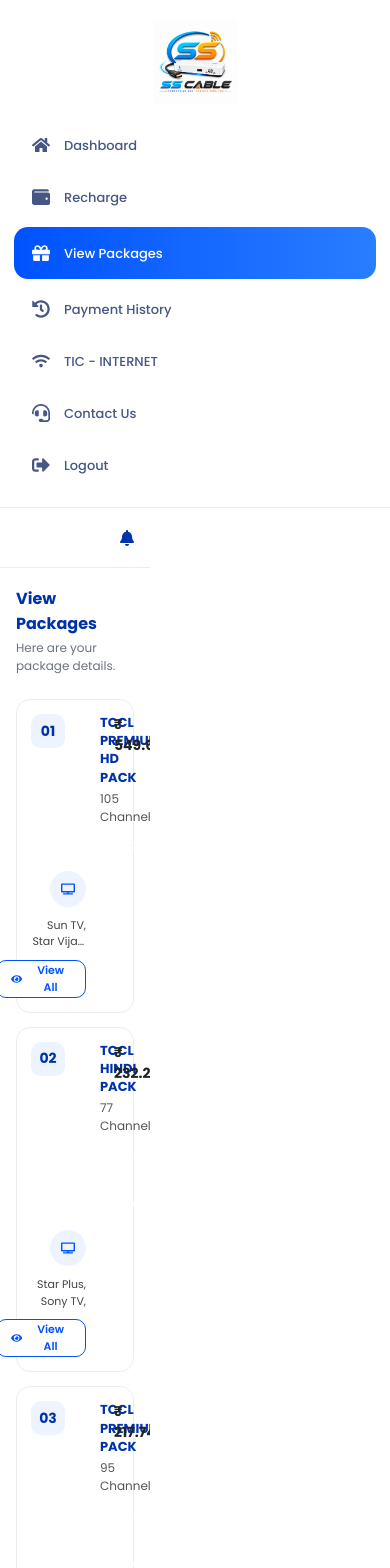
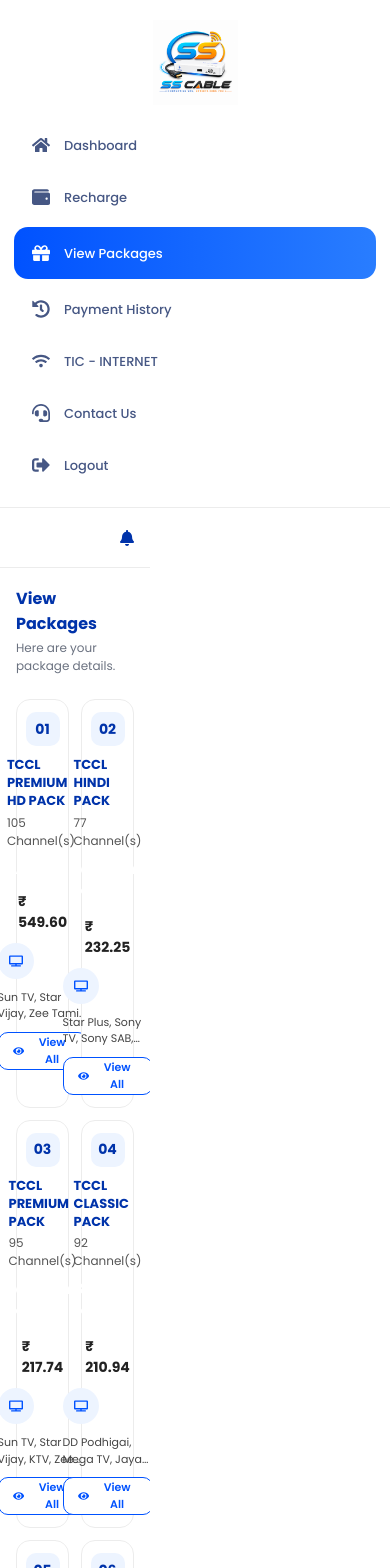
Before and after one commit to SanthoshIT207/SSCABLE-CRP, a React (Vite) app: page /view-packages in a window 390 px wide. Shown: the top 1568 px of the page. Built offline with nearby package versions, Linux system fonts and the light colour scheme.

Commit message:
initial commit

```diff
--- a/src/pages/ViewPackages/ViewPackages.css
+++ b/src/pages/ViewPackages/ViewPackages.css
@@ -477,18 +477,19 @@
     font-size:12px;
   }
 
-  .package-list{
-    padding:14px 16px;
-  }
-
-  .package-card{
-  padding:14px;
+ .package-list{
+  padding:14px 16px;
+  display:grid;
+  grid-template-columns:repeat(2,1fr);
+  gap:12px;
+}
+ .package-card{
+  padding:12px;
   border-radius:14px;
-  display:grid;
-  grid-template-columns:
-  55px 1fr auto;
-  align-items:flex-start;
-  gap:14px;
+  display:flex;
+  flex-direction:column;
+  gap:10px;
+  min-height:220px;
 }
 
   .package-details h2{
@@ -508,12 +509,12 @@
 
 .channels-section{
   flex-direction:column;
-  align-items:flex-end;
+  align-items:flex-start;
   gap:10px;
 }
 
 .channel-preview{
-  text-align:right;
+  text-align:left;
   max-width:120px;
   overflow:hidden;
   display:-webkit-box;
```
